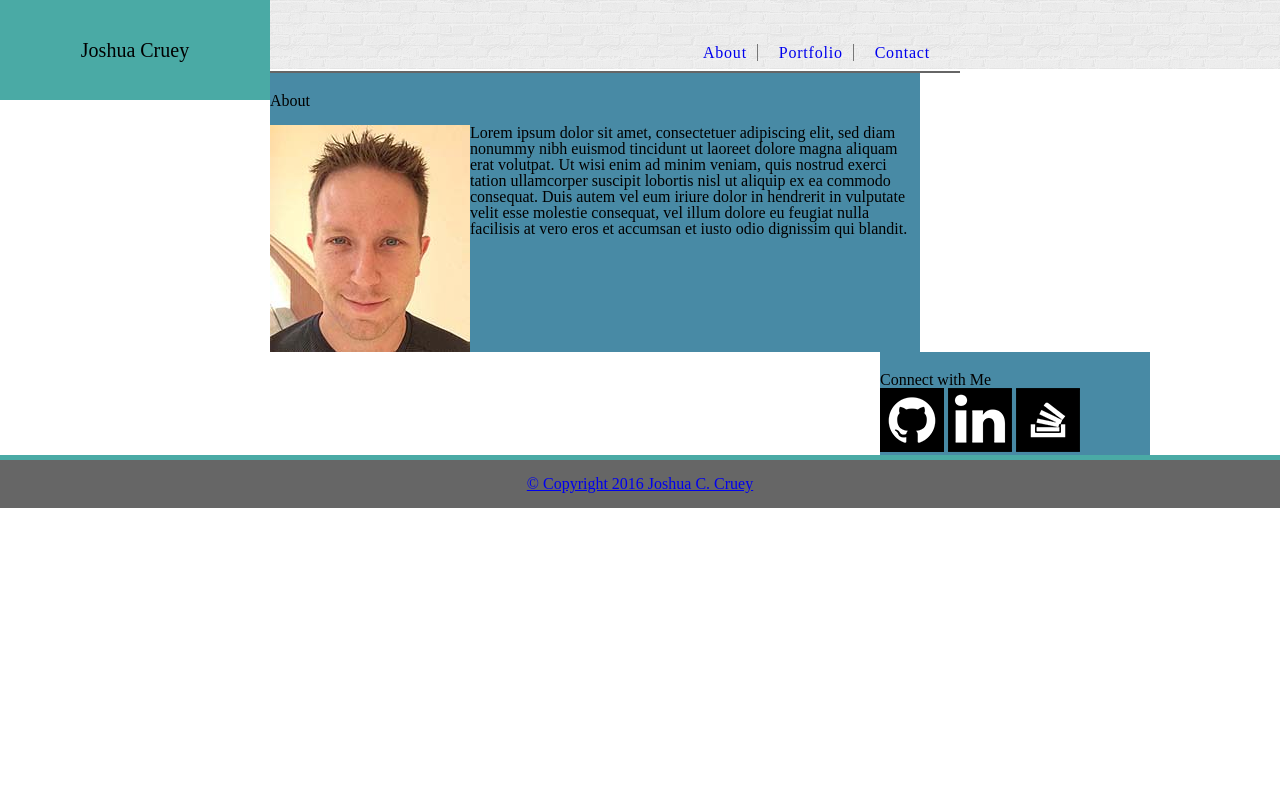
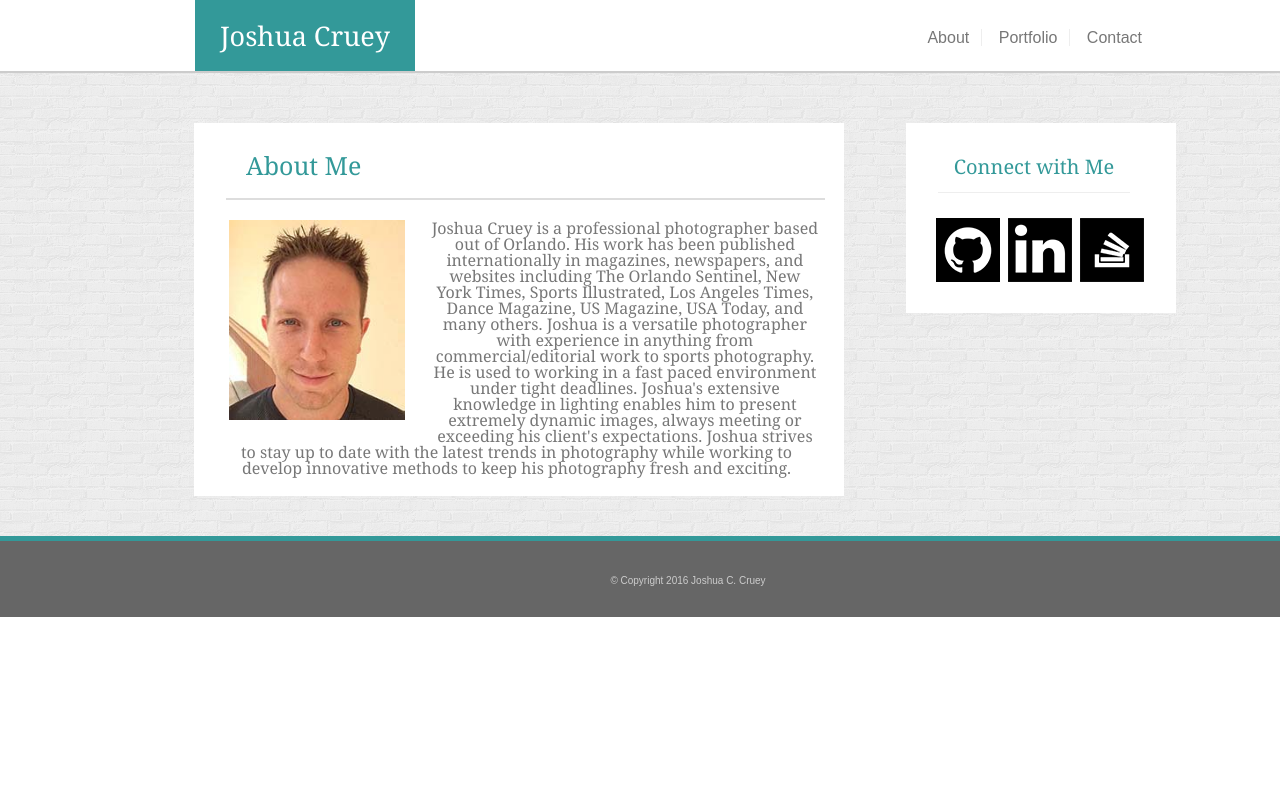
Before and after one commit to jcruey/Basic-Portfolio, a PHP site: page / in a window 1280 px wide; the page is wider, and only the part inside the window is pictured. Run offline with PHP 8.4, Linux system fonts and the light colour scheme.

Commit message:
Saving completed work before experimenting with sticky footer

```diff
--- a/assets/css/style.css
+++ b/assets/css/style.css
@@ -1,91 +1,371 @@
-/*---style.css----*/
 * {
-  -webkit-box-sizing: border-box;
-     -moz-box-sizing: border-box;
-          box-sizing: border-box;
+  box-sizing: border-box;
+  text-align: center;
+
 }
-li {
-	margin-left: 5%;
+
+/* Fill in your CSS Below */
+
+body {
+	font-family:'Arial', 'Helvetica Neue', Helvetica, sans-serif;
+	width:1376px;
+	margin: 0px auto;
 }
-body {
-	background-image: url("../images/brickwall.png");
-	background-repeat: repeat-x;
+h1, h2, h3, h4, h5, h6, p {
+	font-family:'Georgia', Times, Times New Roman, serif;
+	color:#777;
 }
-.bio_pic {
-	float: left;
+header {
+	/*background: #ccc;*/
+	/*padding: 22px;*/
+	color: #333;
 }
-#center_header {
-	height:100px
-	margin:auto;
-	width:950px;
+#yourname {
+	font-size:27px;
+	float:left;
+	padding: 22px;
+	width: 220px;
+	background:#339999;
+	color:#fff;
+	margin-left: 195px;
 }
-#left_header {
-	float:left;
-	font-size:20px;
-	line-height: 100px;
-	text-align: center;
-	width: 270px;
-	background: #4aaaa5;
+nav ul {
+	list-style-type: none;
+    text-align: right;
+    position: relative;
+    right: 222px;
+    top: 30px;
 }
-#navigation ul {
-	list-style-type: none;
-    padding-top: 45px;
-    padding-right: 10px;
-    padding-bottom: 10px;
-    padding-left: 30px;
-    letter-spacing: .05em;
-    text-align: right;
+nav ul li {
+	display: inline;
 }
-#navigation ul li {
-    display: inline;
-    margin: 0;
-    padding: 0;
+nav ul li a {
+	text-decoration: none;
+	color:#777;
+	text-align: right;
+	padding: 12px;
 }
-#navigation ul li a {
-	color:#777777
-	font-size:18px;
-	padding: 2px 10px;
-	margin-left: 6px;
+nav ul li a:hover {
+	border-bottom: 3px solid #339999;
+	color:#339999;
+}
+#navpipe {
 	text-decoration: none;
-}
-#navigation ul li a:hover {
-	border-bottom: 3px solid #4aaaa5;
-	color:#4aaaa5;
-}
-.nav_menu {
-	border-right: 1px solid #777777;
-	padding-right: 10px;
-	margin:auto;
-}
-.nav_menulast {
-	border-right: none;
-}
-#container {
-	border-top:2px solid #666666;
-	width: 960px;
-	margin: auto;
+	border-right: 1px solid #eee;
 }
 #content {
-	background:#488aa5;
+	clear:both;
+	overflow: auto;
+	background-image: url("../images/brickwall.png");
+	width:1376px;
+	border-top: 2px solid #ccc;
+	padding: 40px;
+}
+#section-contact {
 	float: left;
-	display: inline;
-	width: 650px;
-	padding-top: 20px;
-	padding-right: 10px;
-	margin-right: 40px;
+    background: #fff;
+    padding: 10px;
+    width: 650px;
+    height: 600px;
+    margin: 10px 0px 0px 154px;
+}
+.formtags {
+	float: left;
+	position: absolute;
+	left: 237px;
+}
+#submit {
+	float:left;
+	position: absolute;
+	left: 241px;
+    top: 640px;
+}
+#submit:hover {
+	float:left;
+	position: absolute;
+	left: 241px;
+    top: 640px;
+    color:#1acdc4;
+}
+#reset {
+	float:left;
+	position: absolute;
+	left: 288px;
+    top: 640px;
+}
+#reset:hover {
+	float:left;
+	position: absolute;
+	left: 288px;
+    top: 640px;
+    color:#1acdc4;
+}
+#messageinput {
+	position: absolute;
+	top:405px;
+	left:242px;
+	padding: 8px;
+	padding-bottom: 200px;
+}
+#messagetag {
+	position: absolute;
+	top:380px;
+	left:240px;
+}
+#emailinput {
+	position: absolute;
+	top: 338px;
+    left: 240px;
+    padding: 8px;
+}
+#emailtag {
+	position: absolute;
+	top: 305px;
+    left: 232px;
+    padding: 8px;
+}
+#nameinput {
+	position: absolute;
+	top: 270px;
+    left: 240px;
+    padding: 8px;
+}
+#nametag {
+	position: absolute;
+	top:240px;
+	left:240px;
+}
+input {
+	float: left;
+	position: absolute;
+	left: 241px;
+	padding: 2px;
+	color:#888;
+}
+section h2 {
+	color: #339999;
+    position: relative;
+    left: 22px;
+    text-align: left;
+    width: 95%;
+    padding: 20px;
+    margin-bottom: 10px;
+    border-bottom: 2px solid #ddd;
+    font-size: 25px;
+}
+section {
+	float: left;
+    background: #fff;
+    padding: 10px;
+    width: 650px;
+    margin: 10px 0px 0px 154px;
+}
+section p {
+	margin-right: 5px;
+	padding: 10px
+}
+.portboxes {
+  display: inline-block;
+  width: 270px;
+  height: 200px;
+  margin: 1em;
+  top: 32px;
+}
+#concerts {
+	background-image: url("../images/portconcertlink.jpg");
+	position: relative;
+}
+#concerts a {
+	text-decoration: none;
+	color: #fff;
+	font-size: 22px;
+	background: #339999;
+	 position: relative;
+    top: 156px;
+    padding: 13px 91px;
+}
+#concerts a:hover {
+	text-decoration: none;
+	color: #339999;
+	font-size: 22px;
+	background: #fff;
+	 position: relative;
+    top: 156px;
+    padding: 13px 91px;
+}
+#magicportraits {
+	background-image: url("../images/portmagiclink.jpg");
+	position: relative;
+	padding: 0px 40px;
+}
+#magicportraits a {
+	text-decoration: none;
+	color: #fff;
+	font-size: 22px;
+	background: #339999;
+	 position: relative;
+    top: 154px;
+    padding: 13px 64px;
+    margin: -54px;
+}
+#magicportraits a:hover {
+	text-decoration: none;
+	color: #339999;
+	font-size: 22px;
+	background: #fff;
+	 position: relative;
+    top: 154px;
+    padding: 13px 64px;
+    margin: -54px;
+}
+#fashion {
+	background-image: url("../images/portfashionlink.jpg");
+	position: relative;
+	padding: 20px;
+}
+#fashion a {
+	text-decoration: none;
+	color: #fff;
+	font-size: 22px;
+	background: #339999;
+	 position: relative;
+    top: 135px;
+    right: 20px;
+    padding: 13px 96px;
+}
+#fashion a:hover {
+	text-decoration: none;
+	color: #339999;
+	font-size: 22px;
+	background: #fff;
+	 position: relative;
+    top: 135px;
+    right: 20px;
+    padding: 13px 96px;
+}
+#bodypainting {
+	background-image: url("../images/portbodylink.jpg");
+	position: relative;
+	padding: 20px;
+}
+#bodypainting a {
+	text-decoration: none;
+	color: #fff;
+	font-size: 22px;
+	background: #339999;
+	 position: relative;
+    top: 134px;
+    right: 20px;
+    padding: 13px 72px;
+}
+#bodypainting a:hover {
+	text-decoration: none;
+	color: #339999;
+	font-size: 22px;
+	background: #fff;
+	 position: relative;
+    top: 134px;
+    right: 20px;
+    padding: 13px 72px;
+}
+#landscapes {
+	background-image: url("../images/portlandlink.jpg");
+	position: relative;
+	padding: 20px;
+}
+#landscapes a {
+	text-decoration: none;
+	color: #fff;
+	font-size: 22px;
+	background: #339999;
+	 position: absolute;
+    top: 142px;
+    right: 1px;
+    padding: 13px 75px;
+}
+#landscapes a:hover {
+	text-decoration: none;
+	color: #339999;
+	font-size: 22px;
+	background: #fff;
+	 position: absolute;
+    top: 142px;
+    right: 1px;
+    padding: 13px 75px;
+}
+#video {
+	background-image: url("../images/portvideolink.jpg");
+	position: relative;
+	padding: 20px;
+	top: -146px;
+}
+#video a {
+	text-decoration: none;
+	color: #fff;
+	font-size: 22px;
+	background: #339999;
+	 position: relative;
+    top: 133px;
+    right: 20px;
+    padding: 13px 107px;
+}
+#video a:hover {
+	text-decoration: none;
+	color: #339999;
+	font-size: 22px;
+	background: #fff;
+	 position: relative;
+    top: 133px;
+    right: 20px;
+    padding: 13px 107px;
+}
+aside {
+	float: left;
+	width:36%;
+	padding: 10px;
 }
 #socialbar {
-	background: #488aa5;
-	float:right;
-	padding-top: 20px;
-	display: inline;
-	width:270px;
-	margin-right: 130px;
+	float: right;
+    background: #fff;
+    padding: 16px;
+    width: 270px;
+    height: 190px;
+    margin: 10px 160px 0px 0px;
 }
-#footer {
+#socialheader {
+	position: absolute;
+    left: 938px;
+    top: 142px;
+    color: #339999;
+    padding: 15px;
+    border-bottom: 1px solid #eee;
+    width: 15%;
+    font-size: 20px;
+}
+.socialicons {
+    position: relative;
+    right: 50px;
+    bottom: 95px;
+    padding: 2px;
+}
+#githover:hover {
+	background-color: #339999;
+}
+#linkedhover:hover {
+	background-color: #339999;
+}
+#stackhover:hover {
+	background-color: #339999;
+}
+footer {
 	clear:both;
-	background:#666666;
-	border-top:5px solid #4aaaa5;
-	color:#fff;
-	line-height:3em;
-	text-align:center;
+	background: #666;
+	border-top: 5px solid #339999;
+	padding: 30px;
+	text-align: center;
+}
+#copylink {
+	color:#ccc;
+	text-decoration: none;
+	font-size: 10px;
+}
--- a/index.html
+++ b/index.html
@@ -1,44 +1,37 @@
-<!DOCTYPE <!DOCTYPE html>
-<html lang="en">
+<!DOCTYPE html>
+<html>
 <head>
-<link rel="stylesheet" type="text/css" href="assets/css/reset.css"/>
-<link rel="stylesheet" type="text/css" href="assets/css/style.css"/>
-<meta charset="UTF-8">
+	<link rel="stylesheet" type="text/css" href="./assets/css/reset.css">
+	<link rel="stylesheet" type="text/css" href="./assets/css/style.css">
 	<title>Joshua Cruey's Basic Portfolio</title>
 </head>
-
 <body>
-	<div id="header">
-		<div id="center_header">
-
-		<div id="left_header">
-		<h2>Joshua Cruey</h2>
-		</div>
-
-			<div id="navigation">
-    			<ul>
-        			<li class="nav_menu"><a href="index.html">About</a></li>
-	        		<li class="nav_menu"><a href="portfolio.html">Portfolio</a></li>
-		        	<li class="nav_menulast"><a href="contact.html">Contact</a></li>
-	    		</ul>
-			</div>
-		<div id="container">
-	</div>
+	<header>
+		<h1 id="yourname">Joshua Cruey</h1>
+			<nav>
+				<ul>
+					<li id="navpipe"><a href="index.html">About</a></li>
+					<li id="navpipe"><a href="portfolio.html">Portfolio</a></li>
+					<li><a href="contact.html">Contact</a></li>
+				</ul>
+			</nav>
+	</header>
+<div id="content">
+	<section>
+		<h2><strong>About Me</strong></h2>
+			<aside>
+				<img src="assets/images/me.jpg" height="200px" width="176px">
+			</aside>
+				<p>Joshua Cruey is a professional photographer based out of Orlando. His work has been published internationally in magazines, newspapers, and websites including The Orlando Sentinel, New York Times, Sports Illustrated, Los Angeles Times, Dance Magazine, US Magazine, USA Today, and many others. Joshua is a versatile photographer with experience in anything from commercial/editorial work to sports photography. He is used to working in a fast paced environment under tight deadlines. Joshua&apos;s extensive knowledge in lighting enables him to present extremely dynamic images, always meeting or exceeding his client&apos;s expectations. Joshua strives to stay up to date with the latest trends in photography while working to develop innovative methods to keep his photography fresh and exciting.</p>
+	</section>
+	<div id="socialbar"></div>
+		<h2 id="socialheader">Connect with Me</h2>
+		<a href="http://github.com/jcruey" class="socialicons" id="githover"><img src="assets/images/github.png"></a>
+		<a href="http://linkedin.com/jcruey" class="socialicons" id="linkedhover"><img src="assets/images/linkedin.png"></a>
+		<a href="http://stackoverflow.com/jcruey" class="socialicons" id="stackhover"><img src="assets/images/stackoverflow.png"></a>
 </div>
-<div id="content">
-	<h1>About</h1>
-	<br>
-	<img class="bio_pic" src="./assets/images/me.jpg">
-	<p>Lorem ipsum dolor sit amet, consectetuer adipiscing elit, sed diam nonummy nibh euismod tincidunt ut laoreet dolore magna aliquam erat volutpat. Ut wisi enim ad minim veniam, quis nostrud exerci tation ullamcorper suscipit lobortis nisl ut aliquip ex ea commodo consequat. Duis autem vel eum iriure dolor in hendrerit in vulputate velit esse molestie consequat, vel illum dolore eu feugiat nulla facilisis at vero eros et accumsan et iusto odio dignissim qui blandit.</p>
-</div>
-<div id="socialbar">
-<h3>Connect with Me</h3>
-<img src="./assets/images/github.png">
-<img src="./assets/images/linkedin.png">
-<img src="./assets/images/stackoverflow.png">
-</div>
-<div id="footer">
-<a href="http://www.crueyphotography.com" target="_Blank">&copy; Copyright 2016 Joshua C. Cruey</a>
-</div>
+<footer>
+	<a href="http://www.crueyphotography.com" target="_Blank" id="copylink">&copy; Copyright 2016 Joshua C. Cruey</a>
+</footer>
 </body>
 </html>
```
Also changed, not shown: contact.html (+43 -0 lines), portfolio.html (+39 -0 lines), assets/images/portbodylink.jpg (added), assets/images/portconcertlink.jpg (added), assets/images/portfashionlink.jpg (added), assets/images/portlandlink.jpg (added), assets/images/portmagiclink.jpg (added), assets/images/portvideolink.jpg (added), 2 other files.
